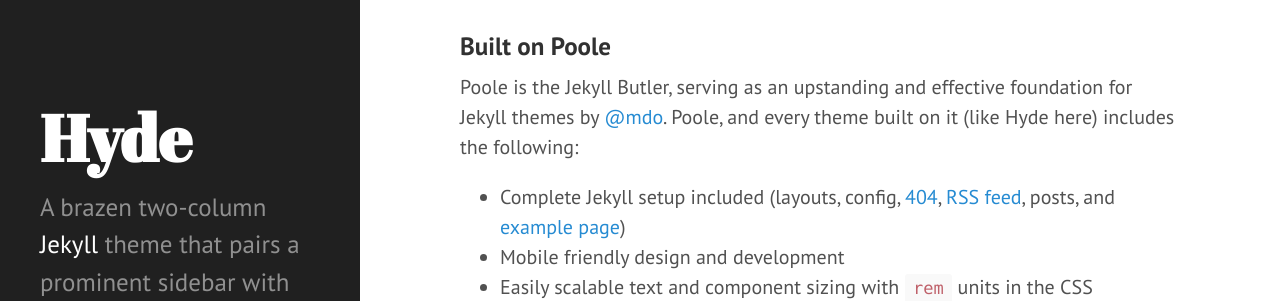
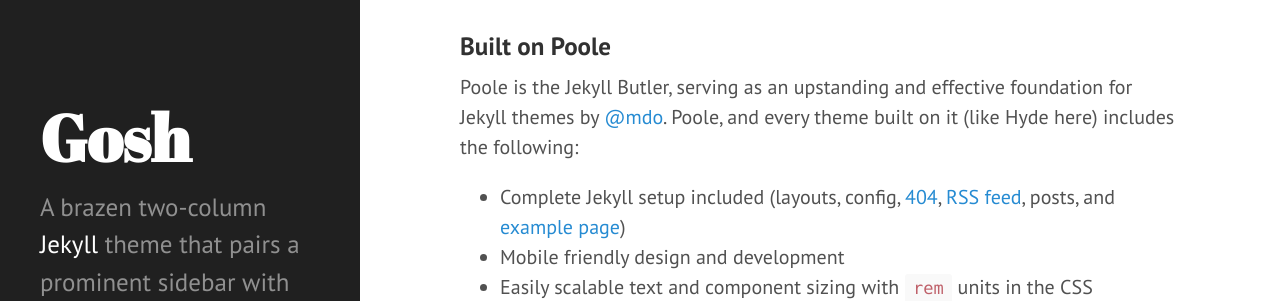
Before and after one commit to goshmx/blog, a Jekyll site: the page built from index.html, in a window 1280 px wide. Shown: the part 239-540 px from the top of the page. Built offline with Jekyll 4.4.1, drawn with Linux system fonts in a browser that asks for light colours; Markdown is read by kramdown in place of the engine named in the settings; the list of posts is cut into pages by our own code.

Commit message:
Update _config.yml

```diff
--- a/_config.yml
+++ b/_config.yml
@@ -7,7 +7,7 @@ permalink:        pretty
 relative_permalinks: true
 
 # Setup
-title:            Hyde
+title:            Gosh
 tagline:          'A Jekyll theme'
 description:      'A brazen two-column <a href="http://jekyllrb.com" target="_blank">Jekyll</a> theme that pairs a prominent sidebar with uncomplicated content. Made by <a href="https://twitter.com/mdo" target="_blank">@mdo</a>.'
 url:              http://hyde.getpoole.com
```
